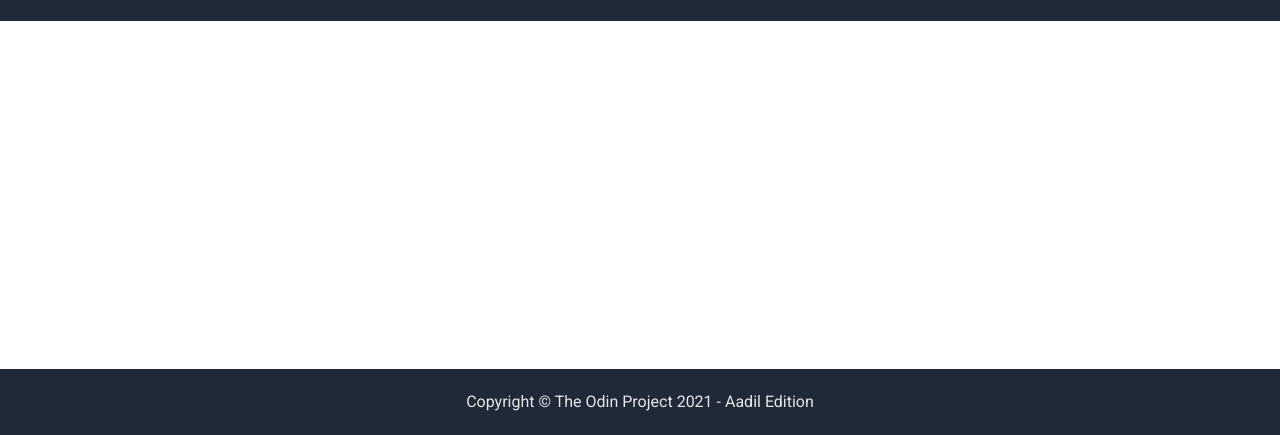
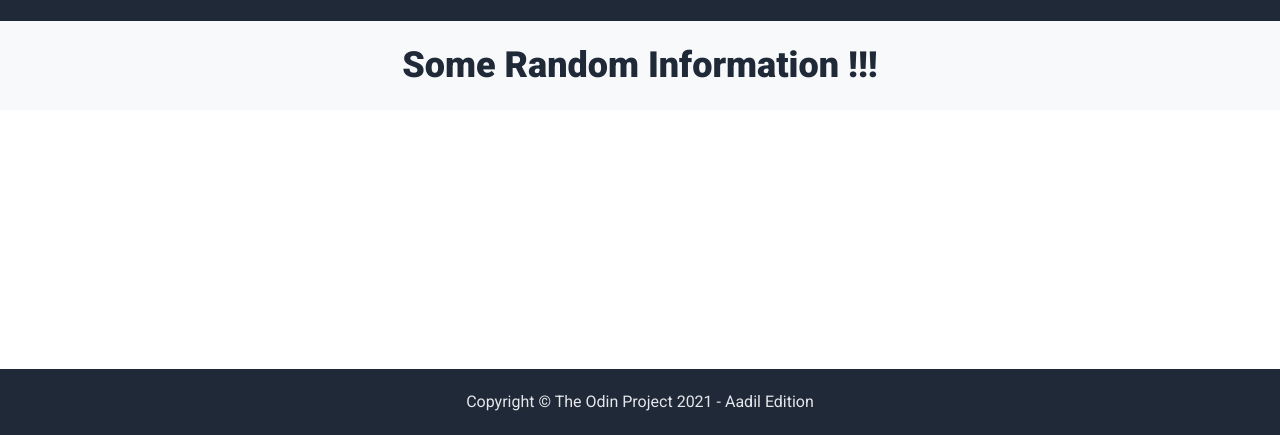
Before and after one commit to Ya-dola/odin-landing-page, a website built with Parcel: page index.html in a window 1280 px wide. Shown: the part 365-800 px from the top of the page. Built offline with nearby package versions, Linux system fonts and the light colour scheme.

Commit message:
Added Section 2 Info Details

```diff
--- a/css/pageCss.css
+++ b/css/pageCss.css
@@ -44,6 +44,8 @@ button {
   margin: auto;
   padding: 0 50px;
 }
+
+/*Section 1*/
 
 .section_1 {
   background: #1F2937;
@@ -111,6 +113,29 @@ button {
   object-fit: cover;
 }
 
+/*Section 2*/
+
+.section_2 {
+  background: #f7f9fa;
+  padding: 24px;
+}
+
+.section_2 .container {
+  gap: 20px;
+}
+
+.section_2 .info {
+  display: flex;
+  justify-content: center;
+  align-items: center;
+}
+
+.info_txt {
+  font-size: 36px;
+  font-weight: 900;
+  color: #1F2937;
+}
+
 .footer {
   display: flex;
   justify-content: center;
--- a/index.html
+++ b/index.html
@@ -59,9 +59,17 @@
       </div>
     </div>
 
+    <div class="section_2">
+      <div class="section container">
+        <div class="info">
+          <div class="info_txt">
+            Some Random Information !!!
+          </div>
+        </div>
+      </div>
+    </div>
 
     <div class="content">
-
     </div>
 
     <div class="footer">
```
